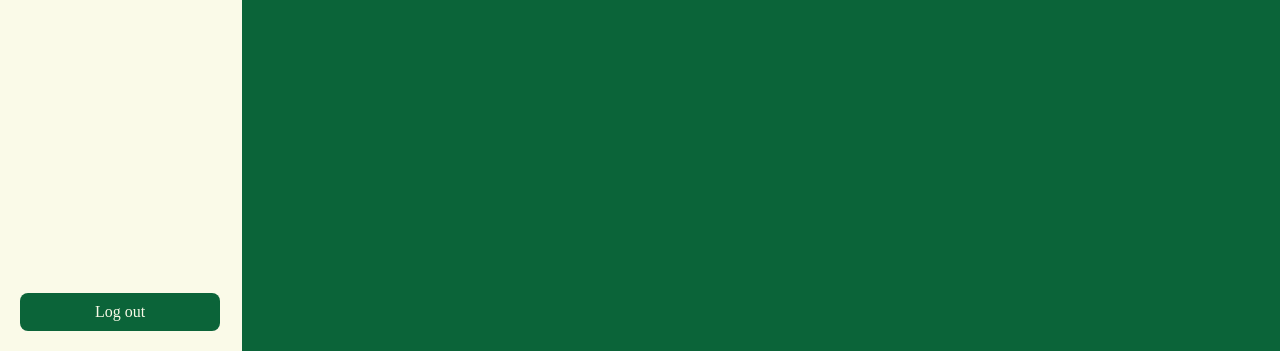
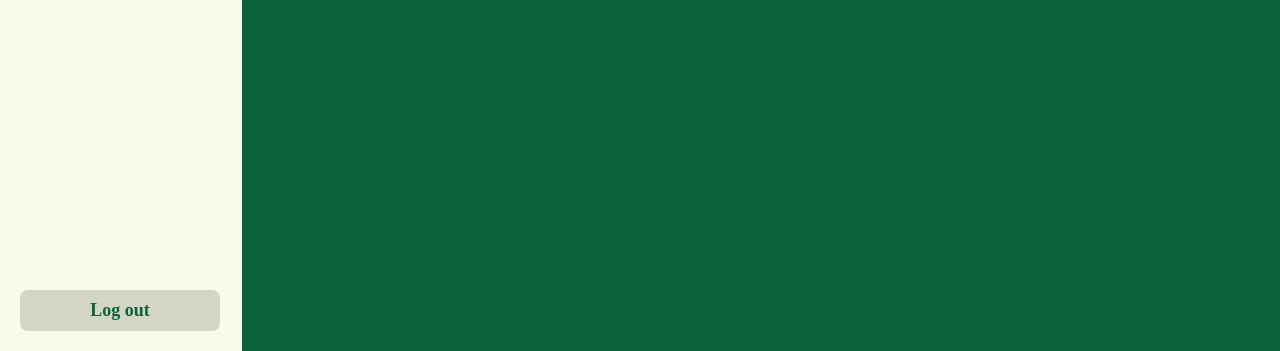
Before and after one commit to viancavarma/326-Team-5, a plain HTML site: page spending-planner/spending-planner/planner.html in a window 1280 px wide. Shown: the part 449-800 px from the top of the page. Drawn offline with Linux system fonts and the light colour scheme.

Commit message:
updated log out button

```diff
--- a/spending-planner/spending-planner/planner-style.css
+++ b/spending-planner/spending-planner/planner-style.css
@@ -38,12 +38,13 @@ body {
 .logout-btn {
     margin-top: auto;
     padding: 10px;
-    background-color: #0b6439;
-    color: #fafae8;
+    background-color: #d5d5c6;
+    color: #0b6439;
     border: none;
     cursor: pointer;
     font-family: serif;
-    font-size: 16px;
+    font-size: 18px;
+    font-weight: bold;
     border-radius: 8px;
 }
 
```
